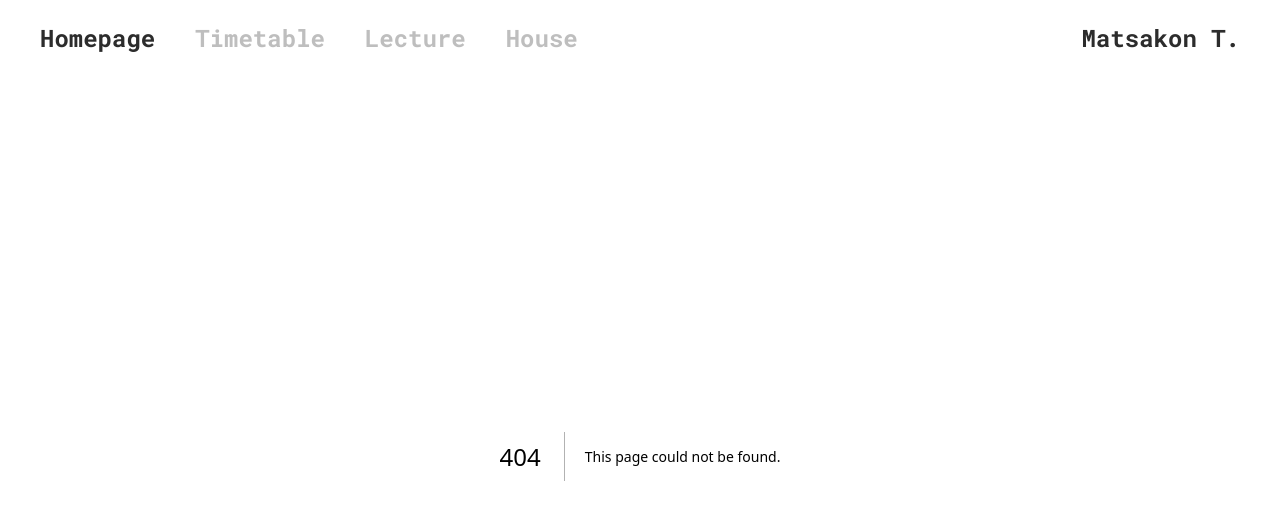
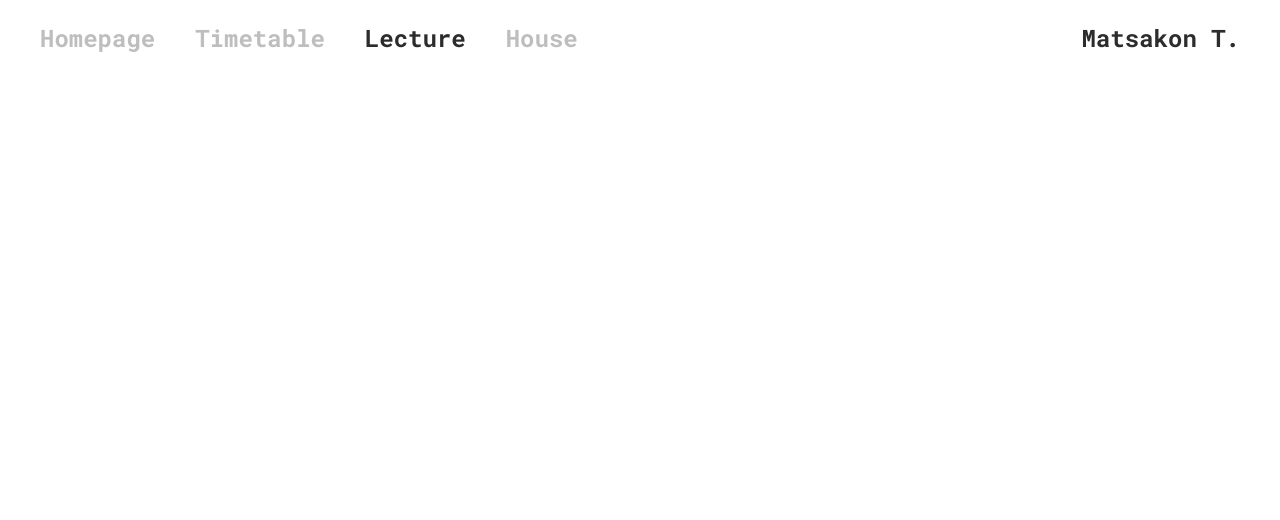
Before and after one commit to Matsakonz/Re_Comunity, a Next.js app: page /lecture in a window 1280 px wide. Before the commit this address had no page. Shown: the top 520 px of the page. Built offline with nearby package versions, Linux system fonts and the light colour scheme.

Commit message:
redirect navbar

```diff
--- a/src/app/components/Navbar.jsx
+++ b/src/app/components/Navbar.jsx
@@ -1,13 +1,24 @@
+'use client';
+
+import Link from "next/link";
+import { useEffect } from "react";
+import { usePathname } from 'next/navigation'
+
 export default function Navbar() {
+  const pathname = usePathname()
+
+  useEffect(() => {
+    document.title = "RE Community | Homepage"
+  })
   return (
     <div className="flex justify-between items-center mt-[20px] ml-[40px] text-[#2c2c2c]">
         <ul className="flex">
-            <li className="list-none mr-[40px] text-[24px] font-bold"><a className="text-[#2c2c2c] no-underline  duration-200 ease-out hover:text-[#2c2c2c]" href="#">Homepage</a></li>
-            <li className="list-none mr-[40px] text-[24px] font-bold"><a className="text-[#BEBEBE] no-underline  duration-200 ease-out hover:text-[#2c2c2c]" href="#">Timetable</a></li>
-            <li className="list-none mr-[40px] text-[24px] font-bold"><a className="text-[#BEBEBE] no-underline  duration-200 ease-out hover:text-[#2c2c2c]" href="#">Lecture</a></li>
-            <li className="list-none mr-[40px] text-[24px] font-bold"><a className="text-[#BEBEBE] no-underline  duration-200 ease-out hover:text-[#2c2c2c]" href="#">House</a></li>
-        </ul>
+            <li className="list-none mr-[40px] text-[24px] font-bold"><Link href="/" className={`[&.active]:text-[#2c2c2c] text-[#BEBEBE] no-underline duration-200 ease-out hover:text-[#2c2c2c] ${pathname === '/' ? 'active' : ''}`}>Homepage</Link></li>
+            <li className="list-none mr-[40px] text-[24px] font-bold"><Link href="/timetable" className={`[&.active]:text-[#2c2c2c] text-[#BEBEBE] no-underline duration-200 ease-out hover:text-[#2c2c2c] ${pathname === '/timetable' ? 'active' : ''}`}>Timetable</Link></li>
+            <li className="list-none mr-[40px] text-[24px] font-bold"><Link href="/lecture" className={`[&.active]:text-[#2c2c2c] text-[#BEBEBE] no-underline duration-200 ease-out hover:text-[#2c2c2c] ${pathname === '/lecture' ? 'active' : ''}`}>Lecture</Link></li>
+            <li className="list-none mr-[40px] text-[24px] font-bold"><Link href="/house" className={`[&.active]:text-[#2c2c2c] text-[#BEBEBE] no-underline duration-200 ease-out hover:text-[#2c2c2c] ${pathname === '/house' ? 'active' : ''}`}>House</Link></li>
+            </ul>
         <p className="mr-[40px] text-[24px] font-bold">Matsakon T.</p>
     </div>
   );
-}
+}''
--- /dev/null
+++ b/src/app/house/page.tsx
@@ -0,0 +1,7 @@
+export default function House() {
+    return (
+        <div>
+
+        </div>
+    );
+}
--- a/src/app/layout.tsx
+++ b/src/app/layout.tsx
@@ -23,7 +23,7 @@ export default function RootLayout({
   return (
     <html lang="en" className={roboto_mono.className}>
       <head>
-        <link rel="icon" href="./favicon.ico" sizes="any" />
+        {/* <link rel="icon" href="favicon.ico" sizes="any" /> // Web ICON */}
       </head>
       <body className={`antialiased`}>
         <Navbar />
--- /dev/null
+++ b/src/app/lecture/page.tsx
@@ -0,0 +1,14 @@
+'use client';
+
+import { useEffect } from "react";
+
+export default function Lecture() {
+    useEffect(() => {
+        document.title = "RE Community | Lecture"
+    })
+    return (
+        <>
+
+        </>
+    );
+}
--- /dev/null
+++ b/src/app/timetable/page.tsx
@@ -0,0 +1,7 @@
+export default function Timetable() {
+    return (
+        <div>
+
+        </div>
+    );
+}
```
Also changed, not shown: 1 other file (tests, documents, lock files or other folders).
